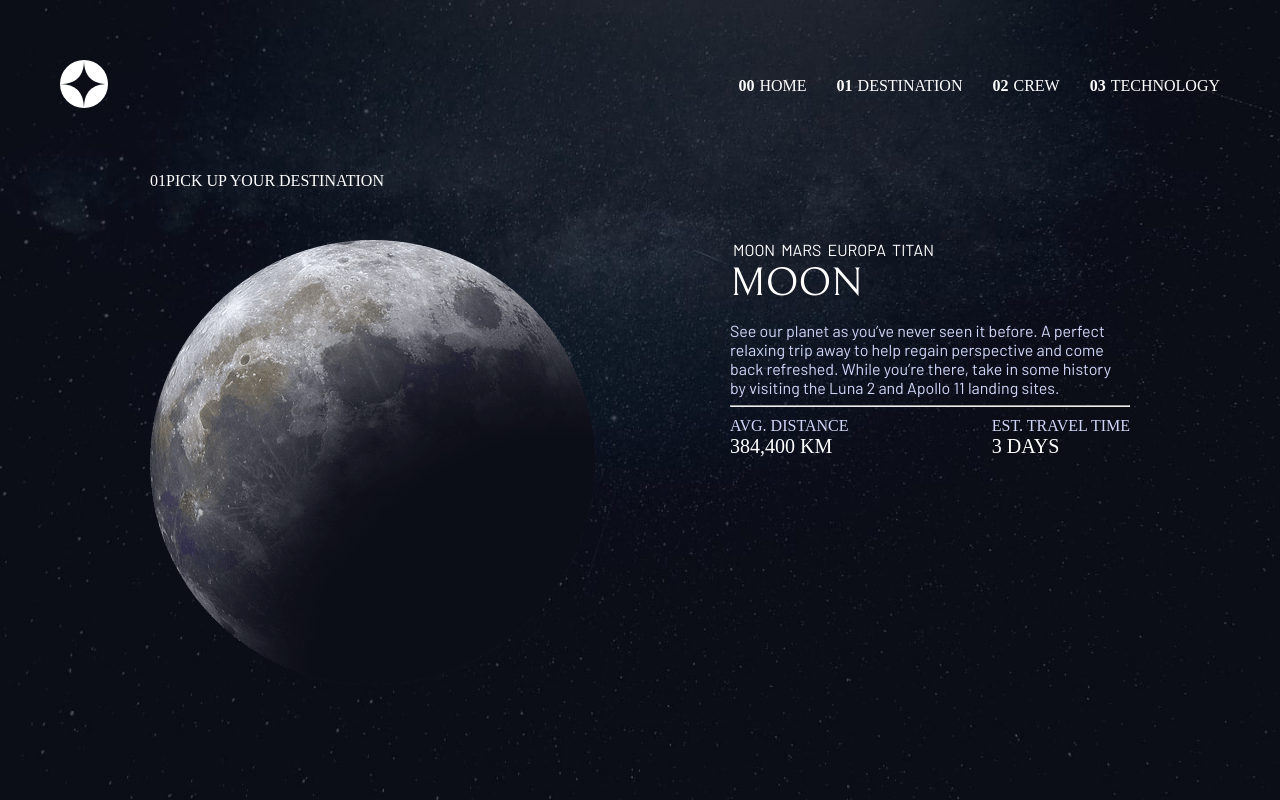
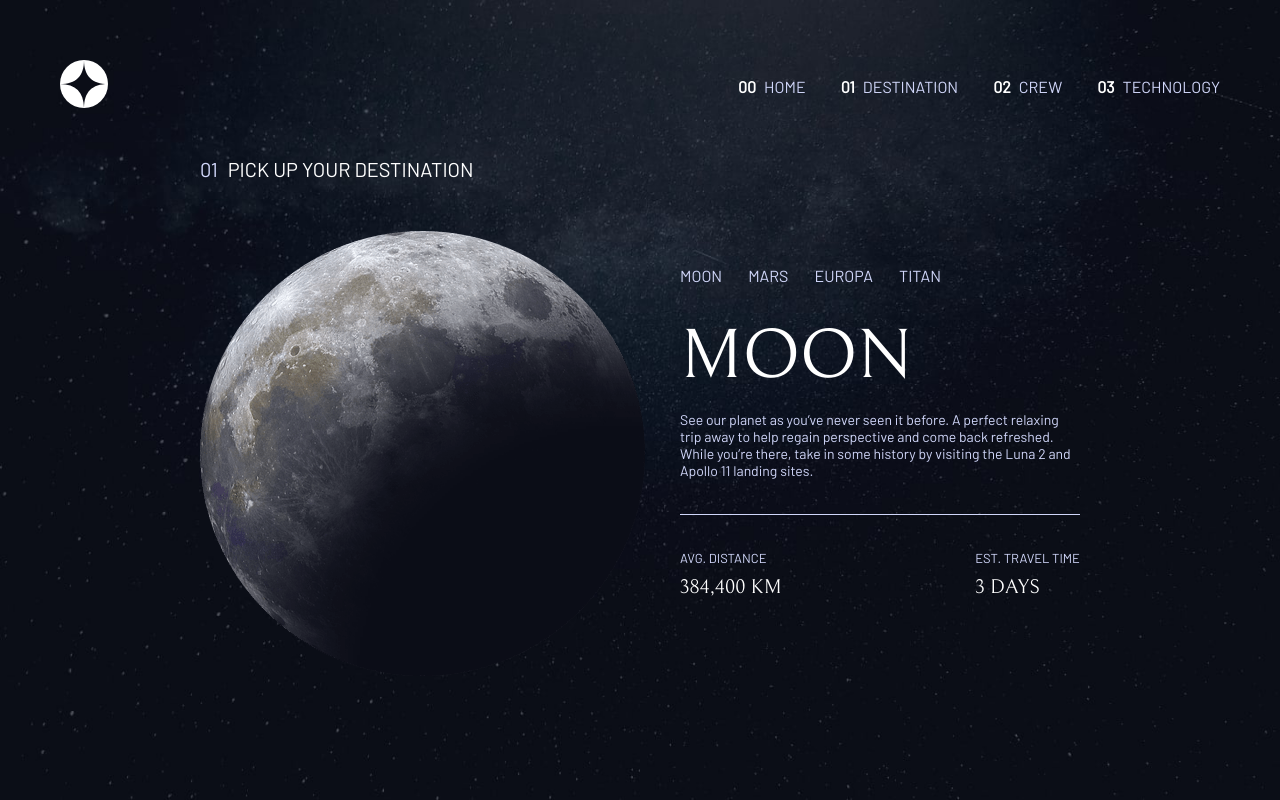
Before and after one commit to Youssef5107/Space-Tourism-React, a Next.js app: page /Destination/Moon in a window 1280 px wide. Built offline with nearby package versions, Linux system fonts and the light colour scheme.

Commit message:
style:style distination page

```diff
--- a/app/Destination/Europa/page.tsx
+++ b/app/Destination/Europa/page.tsx
@@ -29,7 +29,9 @@ function Europa(){
                         curling, hockey,
                         or simple relaxation in your snug wintery cabin.
                     </div>
-                    <hr/>
+
+                    <div className={styles.hr}></div>
+
                     <div className={styles.infoArea}>
                         <div className={styles.distanceInfoArea}>
                             <div className={styles.avgDistance}>AVG. DISTANCE</div>
--- a/app/Destination/Mars/page.tsx
+++ b/app/Destination/Mars/page.tsx
@@ -27,7 +27,9 @@ function Mars(){
                         the tallest planetary mountain in our solar system.
                         It’s two and a half times the size of Everest!
                     </div>
-                    <hr/>
+
+                    <div className={styles.hr}></div>
+
                     <div className={styles.infoArea}>
                         <div className={styles.distanceInfoArea}>
                             <div className={styles.avgDistance}>AVG. DISTANCE</div>
--- a/app/Destination/Moon/page.tsx
+++ b/app/Destination/Moon/page.tsx
@@ -26,7 +26,9 @@ function Moon(){
                         A perfect relaxing trip away to help regain perspective and come back refreshed.
                         While you’re there, take in some history by visiting the Luna 2 and Apollo 11 landing sites.
                     </div>
-                    <hr/>
+
+                    <div className={styles.hr}></div>
+
                     <div className={styles.infoArea}>
                         <div className={styles.distanceInfoArea}>
                             <div className={styles.avgDistance}>AVG. DISTANCE</div>
--- a/app/Destination/Titan/page.tsx
+++ b/app/Destination/Titan/page.tsx
@@ -27,7 +27,9 @@ function Titan(){
                         As a bonus,
                         you get striking views of the Rings of Saturn.
                     </div>
-                    <hr/>
+
+                    <div className={styles.hr}></div>
+
                     <div className={styles.infoArea}>
                         <div className={styles.distanceInfoArea}>
                             <div className={styles.avgDistance}>AVG. DISTANCE</div>
--- a/app/Destination/layout.tsx
+++ b/app/Destination/layout.tsx
@@ -1,8 +1,7 @@
 import type { Metadata } from "next";
 import { Geist, Geist_Mono } from "next/font/google";
 import styles from "./page.module.css"
-import Link from "next/link";
-import Moon from "./Moon/page";
+
 
 
 const geistSans = Geist({
--- a/app/Destination/page.module.css
+++ b/app/Destination/page.module.css
@@ -9,11 +9,18 @@
 }
 
 .main{
-    padding: 30px 150px;
+    padding: 30px 200px;
 }
 
 .pageTitle{
     color: white;
+    font-family: "Barlow";
+    font-size: 20px;
+}
+
+.pageNum{
+    margin-right: 10px;
+    color: #D0D6F9  ;
 }
 
 .pageMainArea{
@@ -22,25 +29,27 @@
 }
 
 .nav{
-
+    margin-bottom: 30px;
 }
 
 .Link{
     color: white;
-    margin:0px 3px ;
+    margin:0px 13px ;
     font-family: "Barlow";
     text-decoration: none;
+    color: #D0D6F9;
 }
 
 .pageMainContentArea{
     display: flex;
     flex-grow: 1;
     justify-content: end;
+    margin-top: 35px;
 }
 
 .mainContentTitle{
     color: white;
-    font-size: 40px;
+    font-size: 70px;
     font-family:"Bellefair";
 }
 
@@ -50,6 +59,12 @@
     max-width: 400px;
     width: 100%;
     margin-top: 15px;
+    font-size: 14px;
+}
+
+.hr{
+    margin: 35px 0px;
+    border-bottom: 1px #D0D6F9 solid;
 }
 
 .infoArea{
@@ -66,10 +81,14 @@
 .avgDistance,
 .estTime{
     color:#D0D6F9;
+    font-size: 13px;
+    font-family: "Barlow";
 }
 
 .distance,
 .time{
     color: white;
     font-size:20px ;
+    margin-top: 10px;
+    font-family: "Bellefair";
 }
--- a/app/components/DestinationSubHeader.tsx
+++ b/app/components/DestinationSubHeader.tsx
@@ -5,7 +5,7 @@ function DestinationSubHeader(){
     return(
         <>
             <nav className={styles.nav}>
-                <Link className={styles.Link} href="/Destination/Moon">MOON</Link>
+                <Link className={styles.Link} style={{marginLeft:"0px"}} href="/Destination/Moon">MOON</Link>
                 <Link className={styles.Link} href="/Destination/Mars">MARS</Link>
                 <Link className={styles.Link} href="/Destination/Europa">EUROPA</Link>
                 <Link className={styles.Link} href="/Destination/Titan">TITAN</Link>
--- a/app/page.module.css
+++ b/app/page.module.css
@@ -1,7 +1,13 @@
+@font-face {
+    font-family: "Barlow";
+    src: url("/assets/fonts/Barlow/Barlow-Regular.ttf");
+}
+
+
 .headerArea {
     display: flex;
     align-items: center;
-    padding: 60px 60px 30px;
+    padding: 60px 60px 15px;
 }
 
 
@@ -14,13 +20,15 @@
 }
 
 .headerOptionBtn {
-    color: white;
+    color: #D0D6F9;
     text-decoration: none;
+    font-family: "Barlow";
 }
 
 .optionNumber {
     font-weight: bold;
-    margin: 0px 5px 0px 30px;
+    margin: 0px 8px 0px 35px;
+    color: white;
 }
 
 
```
